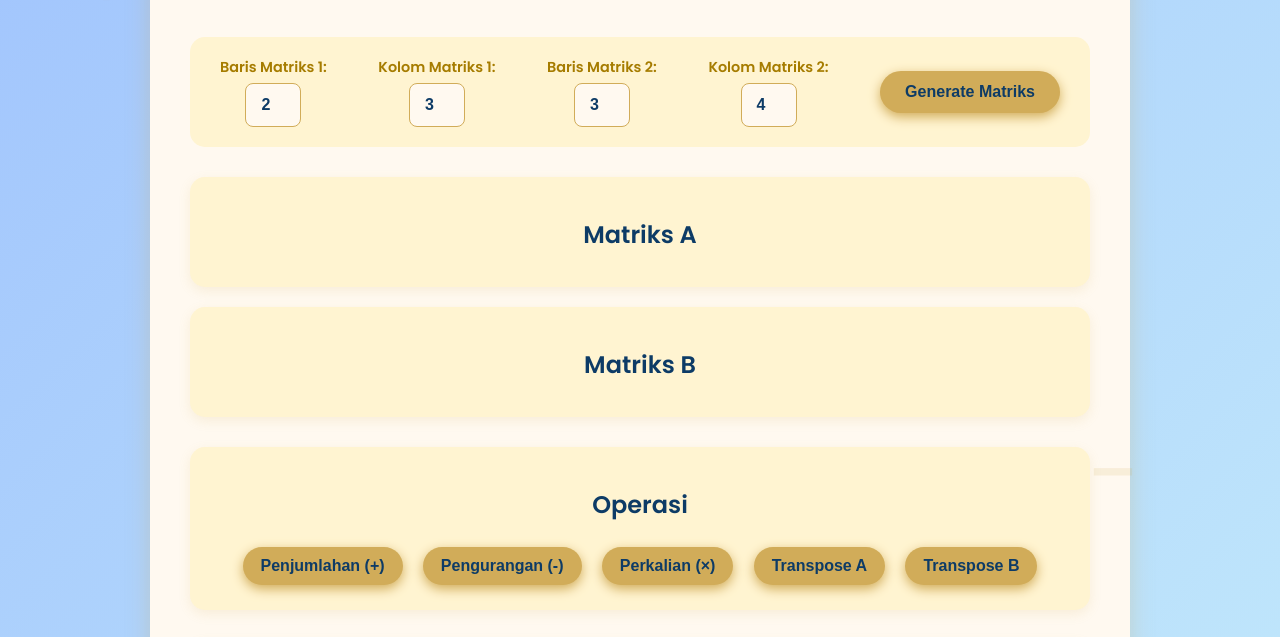
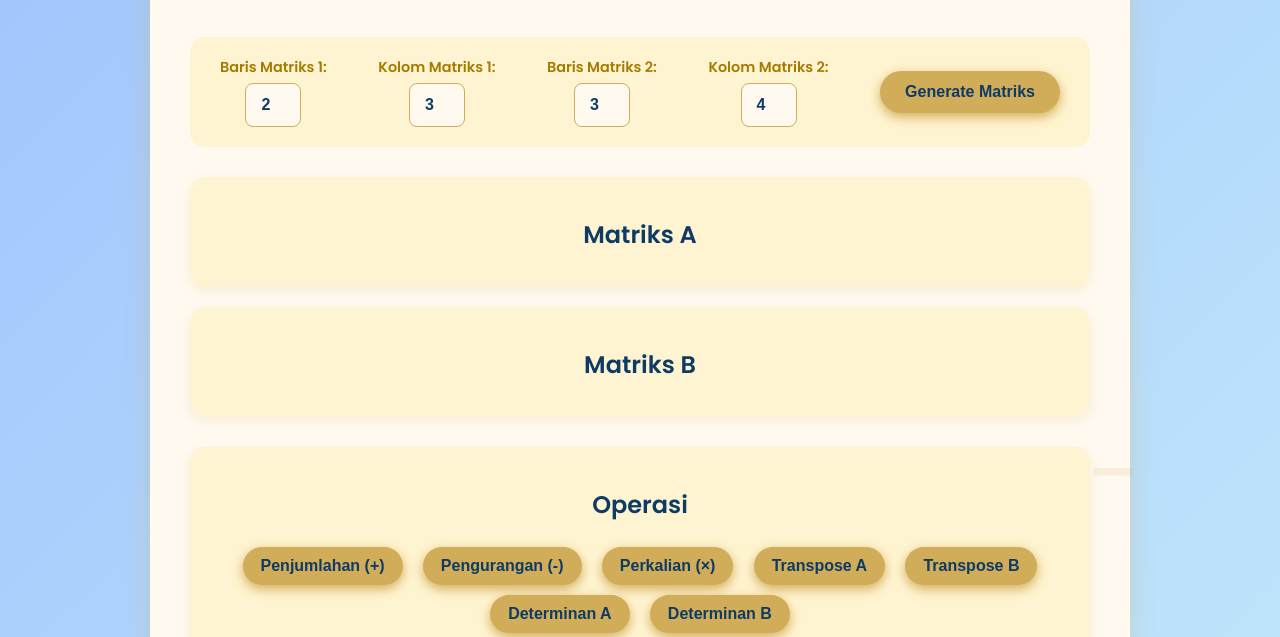
Before and after one commit to bila170409/kalkulator_matriks, a plain HTML site: page index.html in a window 1280 px wide. Shown: the part 159-796 px from the top of the page. Drawn offline with Linux system fonts and the light colour scheme.

Commit message:
add determinant

```diff
--- a/index.html
+++ b/index.html
@@ -48,9 +48,9 @@
             <button id="multiplyBtn">Perkalian (×)</button>
             <button id="transA">Transpose A</button>
             <button id="transB">Transpose B</button>
-            <!-- <button id="detA">Determinan A</button>
+            <button id="detA">Determinan A</button>
             <button id="detB">Determinan B</button>
-            <button id="invA">Invers A</button>
+            <!-- <button id="invA">Invers A</button>
             <button id="invB">Invers B</button> -->
 
         </div>
```
